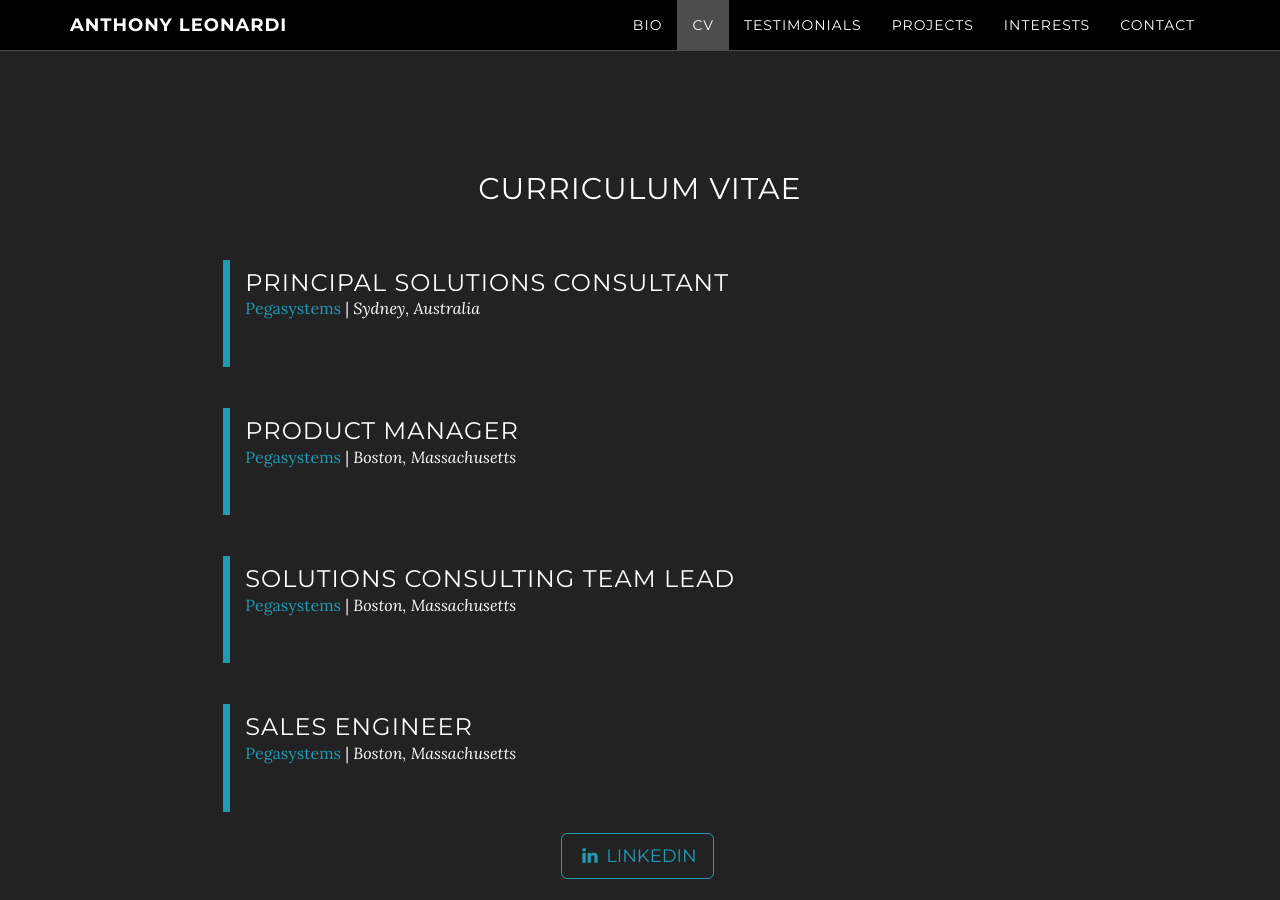
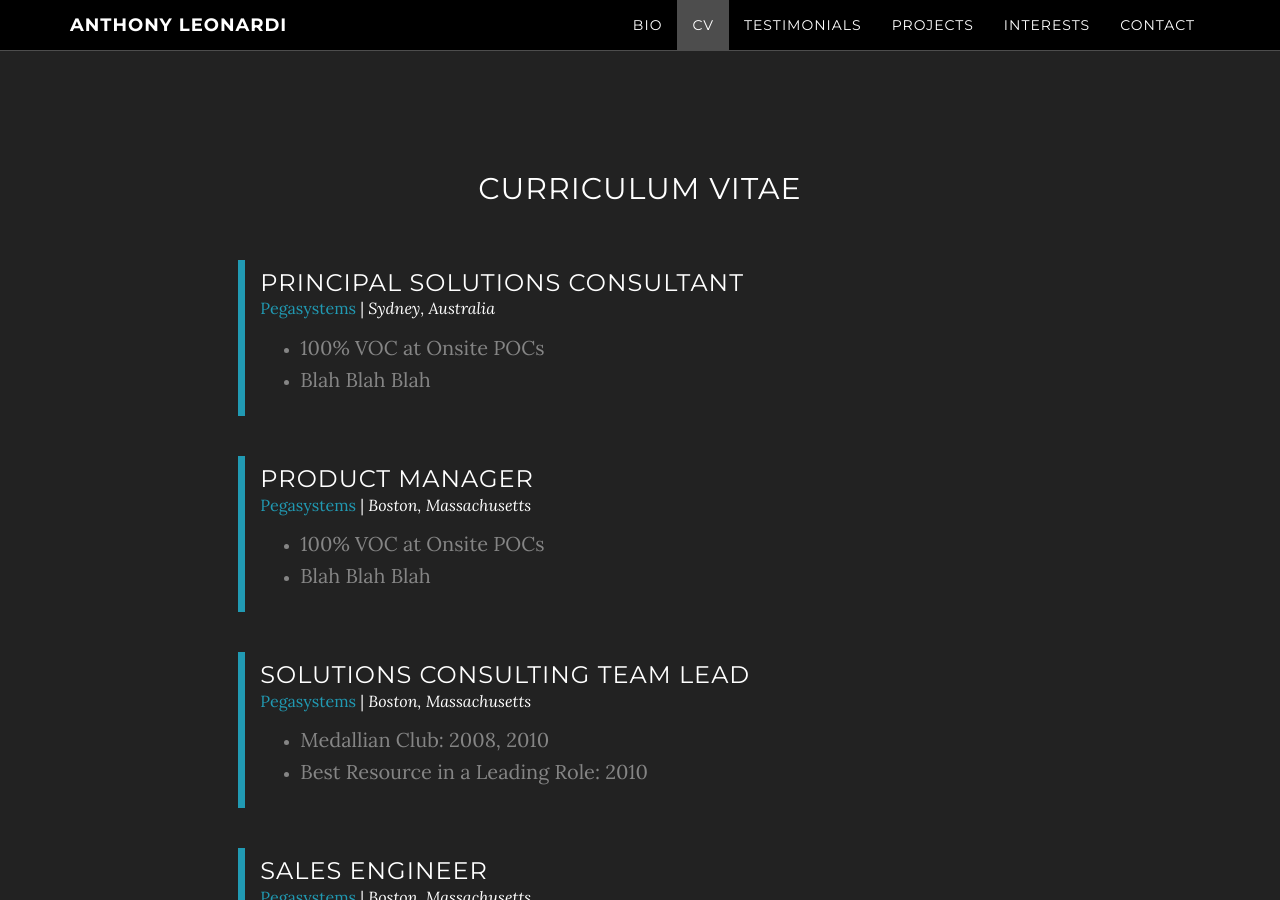
Before and after one commit to AJLeonardi/AJLeonardi, a Jekyll site: the page built from index.html, in a window 1280 px wide and 900 px high, scrolled down 1789 px. Built offline with Jekyll 4.4.1, drawn with Linux system fonts in a browser that asks for light colours; some of the changed text lies outside the part shown.

Commit message:
shit. I've added some temporary bullets in the CV section -- but I've also added two new testimonials after receiving approval. I've also fixed some in-advertant css bugs.

```diff
--- a/_includes/CV.html
+++ b/_includes/CV.html
@@ -11,33 +11,57 @@
     </div>
     <div class="row">
       <div class="col-lg-2"></div>
-      <div class="col-lg-8 vert-element">
+      <div class="col-lg-8">
+        <div class='vert-element'>
         <h3>Principal Solutions Consultant</h3>
         <p class='sub-header'><a target='_blank' href='http://pega.com'>Pegasystems</a> | <i>Sydney, Australia</i></p>
+        <ul>
+          <li><p>100% VOC at Onsite POCs</p></li>
+          <li><p>Blah Blah Blah</p></li>
+        </ul>
+      </div>
       </div>
       <div class="col-lg-2"></div>
     </div>
     <div class="row">
       <div class="col-lg-2"></div>
-      <div class="col-lg-8 vert-element">
+      <div class="col-lg-8">
+        <div class='vert-element'>
         <h3>Product Manager</h3>
         <p class='sub-header'><a target='_blank' href='http://pega.com'>Pegasystems</a> | <i>Boston, Massachusetts</i></p>
+        <ul>
+          <li><p>100% VOC at Onsite POCs</p></li>
+          <li><p>Blah Blah Blah</p></li>
+        </ul>
+        </div>
       </div>
       <div class="col-lg-2"></div>
     </div>
     <div class="row">
       <div class="col-lg-2"></div>
-      <div class="col-lg-8 vert-element">
+      <div class="col-lg-8">
+        <div class='vert-element'>
         <h3>Solutions Consulting Team Lead</h3>
         <p class='sub-header'><a target='_blank' href='http://pega.com'>Pegasystems</a> | <i>Boston, Massachusetts</i></p>
+        <ul>
+          <li><p>Medallian Club: 2008, 2010</p></li>
+          <li><p>Best Resource in a Leading Role: 2010</p></li>
+        </ul>
+        </div>
       </div>
       <div class="col-lg-2"></div>
     </div>
     <div class="row">
       <div class="col-lg-2"></div>
-      <div class="col-lg-8 vert-element">
+      <div class="col-lg-8">
+        <div class='vert-element'>
         <h3>Sales Engineer</h3>
         <p class='sub-header'><a target='_blank' href='http://pega.com'>Pegasystems</a> | <i>Boston, Massachusetts</i></p>
+        <ul>
+          <li><p>100% VOC at Onsite POCs</p></li>
+          <li><p>Blah Blah Blah</p></li>
+        </ul>
+        </div>
       </div>
       <div class="col-lg-2"></div>
     </div>
--- a/_includes/Testimonials.html
+++ b/_includes/Testimonials.html
@@ -3,10 +3,11 @@
     <div class="row">
         <div class="col-lg-8 col-lg-offset-2">
             <h2>Testimonials</h2>
+            <p>"He's a leader on any team, and a key SME to start with when building a team. A true pleasure to work with.” - <a target='_blank' href='https://www.linkedin.com/pub/chuck-strahlendorff/0/736/7b8'>Chuck Strahlendorff</a></p>
+            <p>“Anthony doesn’t micromanage his resources. This not only lets them focus, but also gives them a sense that he trusts them to get the work done.” - <a target='_blank' href='https://www.linkedin.com/pub/nicholas-thomas/44/586/aa3'>Nick Thomas</a></p>
+            <p>"If there’s a blocker, he makes sure it is removed so that development can continue in a timely manner...His leadership is invaluable.” - <a target='_blank' href='https://www.linkedin.com/in/veronicapayan'>Veronica Payan</a></p>
             <p>"Anthony has an aptitude for aesthetics and understanding clients that makes him stand out from the thousands of Sales Consultants that have passed through my company. “ - <a target='-_blank' href="https://www.linkedin.com/pub/stacy-flores/8/934/623">Stacy Flores</a></p>
-            <p>"He's a leader on any team, and a key SME to start with when building a team. A true pleasure to work with.” - <a target='_blank' href='https://www.linkedin.com/pub/chuck-strahlendorff/0/736/7b8'>Chuck Strahlendorff</a></p>
             <p>"I believe Anthony is one of the brightest minds I have come across in a very long time.” - <a target='_blank' href='https://www.linkedin.com/in/bobbeaver'>Bob Beaver</a></p>
-
         </div>
     </div>
 </section>
```
Also changed, not shown: _includes/css/grayscale.css (+7 -0 lines).
